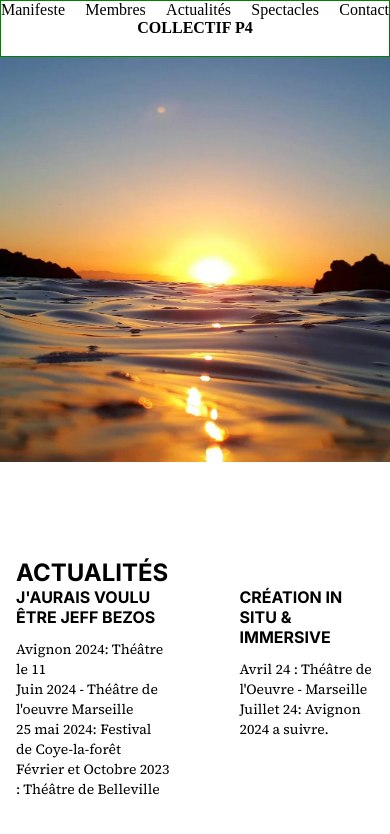
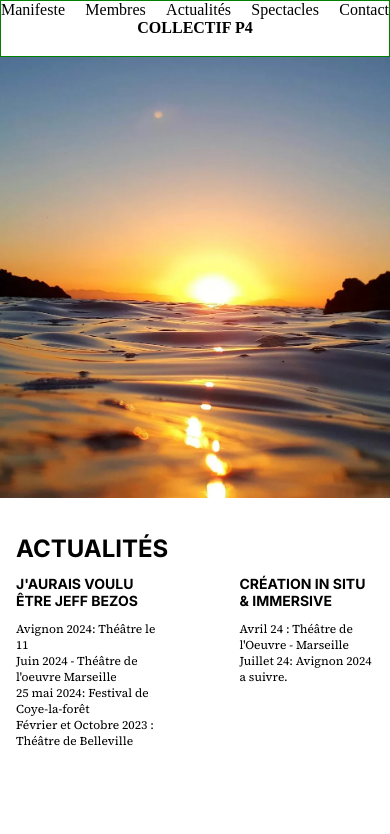
Before and after one commit to emmanuelplougoulm/nextjs-collectif-p4, a Next.js app: page /pages/actualites in a window 390 px wide. Shown: the top 834 px of the page. Built offline with nearby package versions, Linux system fonts and the light colour scheme.

Commit message:
[P4]: fix news page responsive

```diff
--- a/app/components/news/news.module.css
+++ b/app/components/news/news.module.css
@@ -11,3 +11,16 @@
   font-weight: 400;
   font-size: 14px;
 }
+
+@media screen and (max-width: 768px) {
+  .news-title {
+    font-size: 14px;
+  }
+
+  .info {
+    font-size: 12px;
+  }
+}
+
+@media screen and (max-width: 480px) {
+}
--- a/app/pages/actualites/news.module.css
+++ b/app/pages/actualites/news.module.css
@@ -2,13 +2,10 @@
   display: flex;
   flex-direction: column;
   flex: 1;
-  /* border: 1px violet solid; */
-  /* background: pink; */
 }
 
 .text-section {
   flex: 1;
-  /* background: lightgreen; */
   display: flex;
   flex-direction: column;
   padding: 0 0 0 30px;
@@ -18,6 +15,7 @@
 .news-container {
   display: flex;
   gap: 70px;
+  padding-top: 12px;
 }
 
 .img-section {
--- a/app/styles/globals.css
+++ b/app/styles/globals.css
@@ -21,3 +21,14 @@ a {
 a:hover {
   text-decoration: none;
 }
+
+/*  */
+
+@media screen and (max-width: 768px) {
+  :root {
+    --section-title-top-spacing: 20px;
+  }
+}
+
+@media screen and (max-width: 480px) {
+}
```
